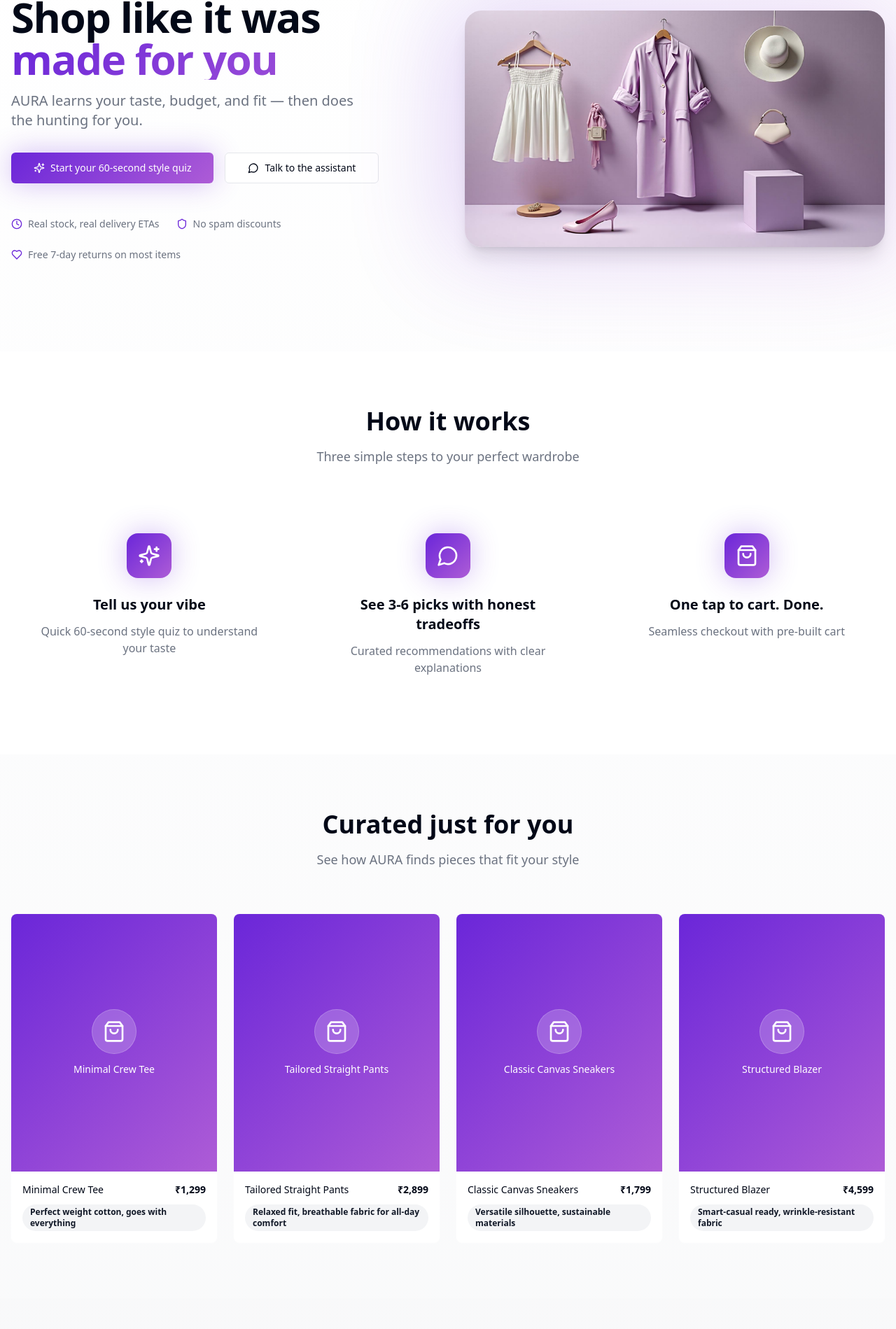
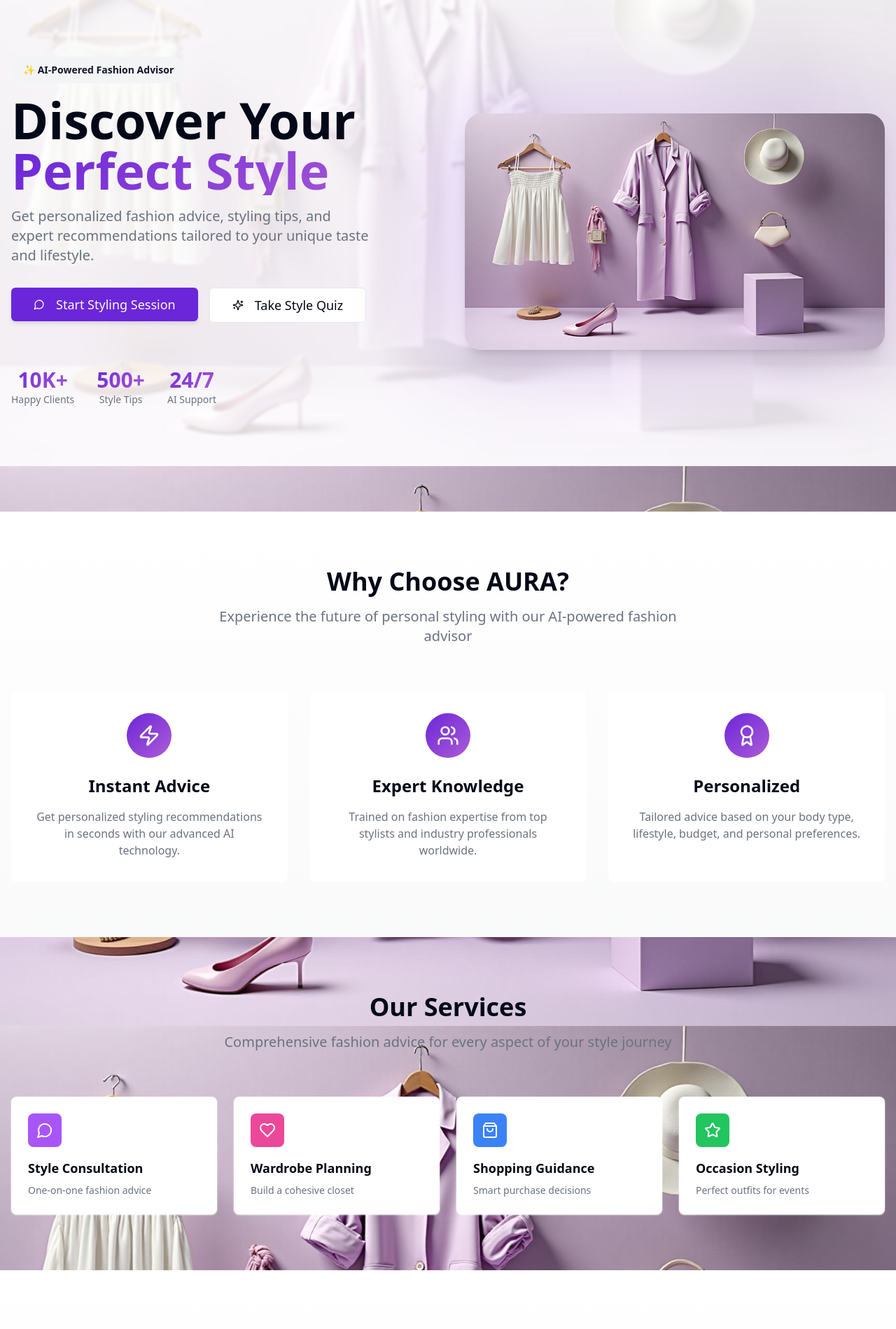
Before and after one commit to F-MAIN987/PicksyAI, a React (Vite) app: page / in a window 1280 px wide. Shown: the part 134-2033 px from the top of the page at 70% size. Built offline with nearby package versions, Linux system fonts and the light colour scheme.

Commit message:
Update UI to match designs
Update the website's UI to align with the provided design examples, focusing on layout, typography, and color schemes.

```diff
--- a/src/pages/Index.tsx
+++ b/src/pages/Index.tsx
@@ -2,121 +2,81 @@ import { useState } from "react";
 import { Button } from "@/components/ui/button";
 import { Card, CardContent } from "@/components/ui/card";
 import { Badge } from "@/components/ui/badge";
-import { Sparkles, MessageCircle, ShoppingBag, Clock, Shield, Heart } from "lucide-react";
+import { Sparkles, MessageCircle, ShoppingBag, Clock, Shield, Heart, Star, ChevronRight, Users, Award, Zap } from "lucide-react";
 import heroImage from "@/assets/hero-image.jpg";
+import Header from "@/components/Header";
 import StyleQuiz from "@/components/StyleQuiz";
 import AssistantChat from "@/components/AssistantChat";
 
 const Index = () => {
-  const [showQuiz, setShowQuiz] = useState(false);
-  const [showChat, setShowChat] = useState(false);
+  const [currentView, setCurrentView] = useState<"home" | "quiz" | "chat">("home");
 
-  const features = [
-    {
-      icon: Sparkles,
-      title: "Tell us your vibe",
-      description: "Quick 60-second style quiz to understand your taste"
-    },
-    {
-      icon: MessageCircle,
-      title: "See 3-6 picks with honest tradeoffs",
-      description: "Curated recommendations with clear explanations"
-    },
-    {
-      icon: ShoppingBag,
-      title: "One tap to cart. Done.",
-      description: "Seamless checkout with pre-built cart"
-    }
-  ];
-
-  const trustFeatures = [
-    { icon: Clock, text: "Real stock, real delivery ETAs" },
-    { icon: Shield, text: "No spam discounts" },
-    { icon: Heart, text: "Free 7-day returns on most items" }
-  ];
-
-  const sampleProducts = [
-    {
-      name: "Minimal Crew Tee",
-      price: "₹1,299",
-      why: "Perfect weight cotton, goes with everything",
-      image: "/api/placeholder/200/240"
-    },
-    {
-      name: "Tailored Straight Pants",
-      price: "₹2,899",
-      why: "Relaxed fit, breathable fabric for all-day comfort",
-      image: "/api/placeholder/200/240"
-    },
-    {
-      name: "Classic Canvas Sneakers",
-      price: "₹1,799",
-      why: "Versatile silhouette, sustainable materials",
-      image: "/api/placeholder/200/240"
-    },
-    {
-      name: "Structured Blazer",
-      price: "₹4,599",
-      why: "Smart-casual ready, wrinkle-resistant fabric",
-      image: "/api/placeholder/200/240"
-    }
-  ];
-
-  if (showQuiz) {
-    return <StyleQuiz onComplete={() => { setShowQuiz(false); setShowChat(true); }} />;
+  if (currentView === "quiz") {
+    return <StyleQuiz onBack={() => setCurrentView("home")} />;
   }
 
-  if (showChat) {
-    return <AssistantChat onBack={() => setShowChat(false)} />;
+  if (currentView === "chat") {
+    return <AssistantChat onBack={() => setCurrentView("home")} />;
   }
 
   return (
-    <div className="min-h-screen bg-subtle-gradient">
+    <div className="min-h-screen">
+      <Header />
+
       {/* Hero Section */}
-      <section className="relative overflow-hidden">
-        <div className="container mx-auto px-4 py-20 lg:py-32">
+      <section className="relative min-h-screen flex items-center">
+        <div className="container mx-auto px-4 py-20">
           <div className="grid lg:grid-cols-2 gap-12 items-center">
             <div className="space-y-8">
               <div className="space-y-4">
-                <h1 className="text-4xl lg:text-6xl font-bold tracking-tight">
-                  Shop like it was
+                <Badge variant="secondary" className="text-sm px-4 py-2">
+                  ✨ AI-Powered Fashion Advisor
+                </Badge>
+                <h1 className="text-5xl lg:text-7xl font-bold leading-tight">
+                  Discover Your
                   <span className="block bg-hero-gradient bg-clip-text text-transparent">
-                    made for you
+                    Perfect Style
                   </span>
                 </h1>
                 <p className="text-xl text-muted-foreground max-w-lg">
-                  AURA learns your taste, budget, and fit — then does the hunting for you.
+                  Get personalized fashion advice, styling tips, and expert recommendations tailored to your unique taste and lifestyle.
                 </p>
               </div>
 
               <div className="flex flex-col sm:flex-row gap-4">
                 <Button
-                  variant="hero"
                   size="lg"
-                  onClick={() => setShowQuiz(true)}
-                  className="group"
+                  className="text-lg px-8 py-6"
+                  onClick={() => setCurrentView("chat")}
                 >
-                  <Sparkles className="w-5 h-5 group-hover:rotate-12 transition-transform" />
-                  Start your 60-second style quiz
+                  <MessageCircle className="mr-2 h-5 w-5" />
+                  Start Styling Session
                 </Button>
                 <Button
-                  variant="subtle"
                   size="lg"
-                  onClick={() => setShowChat(true)}
+                  variant="outline"
+                  className="text-lg px-8 py-6"
+                  onClick={() => setCurrentView("quiz")}
                 >
-                  <MessageCircle className="w-5 h-5" />
-                  Talk to the assistant
+                  <Sparkles className="mr-2 h-5 w-5" />
+                  Take Style Quiz
                 </Button>
               </div>
 
-              {/* Trust Bar */}
-              <div className="flex flex-wrap gap-6 pt-4">
-                {trustFeatures.map((feature, index) => (
-                  <div key={index} className="flex items-center gap-2 text-sm text-muted-foreground">
-                    <feature.icon className="w-4 h-4 text-primary" />
-                    {feature.text}
-                  </div>
-                ))}
+              {/* Stats */}
+              <div className="flex gap-8 pt-8">
+                <div className="text-center">
+                  <div className="text-3xl font-bold bg-hero-gradient bg-clip-text text-transparent">10K+</div>
+                  <div className="text-sm text-muted-foreground">Happy Clients</div>
+                </div>
+                <div className="text-center">
+                  <div className="text-3xl font-bold bg-hero-gradient bg-clip-text text-transparent">500+</div>
+                  <div className="text-sm text-muted-foreground">Style Tips</div>
+                </div>
+                <div className="text-center">
+                  <div className="text-3xl font-bold bg-hero-gradient bg-clip-text text-transparent">24/7</div>
+                  <div className="text-sm text-muted-foreground">AI Support</div>
+                </div>
               </div>
             </div>
 
@@ -124,7 +84,7 @@ const Index = () => {
               <div className="absolute inset-0 bg-hero-gradient rounded-3xl blur-3xl opacity-20 scale-110"></div>
               <img
                 src={heroImage}
-                alt="Curated fashion items"
+                alt="Fashion styling consultation"
                 className="relative rounded-3xl shadow-hero w-full h-auto"
               />
             </div>
@@ -132,23 +92,100 @@ const Index = () => {
         </div>
       </section>
 
-      {/* How it works */}
-      <section className="py-20 bg-background">
+      {/* Features Section */}
+      <section className="py-20 bg-subtle-gradient">
         <div className="container mx-auto px-4">
           <div className="text-center mb-16">
-            <h2 className="text-3xl lg:text-4xl font-bold mb-4">How it works</h2>
-            <p className="text-lg text-muted-foreground">Three simple steps to your perfect wardrobe</p>
+            <h2 className="text-4xl font-bold mb-4">Why Choose AURA?</h2>
+            <p className="text-xl text-muted-foreground max-w-2xl mx-auto">
+              Experience the future of personal styling with our AI-powered fashion advisor
+            </p>
           </div>
 
           <div className="grid md:grid-cols-3 gap-8">
-            {features.map((feature, index) => (
-              <Card key={index} className="border-0 shadow-card hover:shadow-glow transition-all duration-300 hover:-translate-y-1">
-                <CardContent className="p-8 text-center">
-                  <div className="w-16 h-16 bg-hero-gradient rounded-2xl flex items-center justify-center mx-auto mb-6 shadow-glow">
-                    <feature.icon className="w-8 h-8 text-white" />
+            <Card className="border-0 shadow-card hover:shadow-glow transition-all">
+              <CardContent className="p-8 text-center">
+                <div className="w-16 h-16 bg-hero-gradient rounded-full flex items-center justify-center mx-auto mb-6">
+                  <Zap className="w-8 h-8 text-white" />
+                </div>
+                <h3 className="text-2xl font-bold mb-4">Instant Advice</h3>
+                <p className="text-muted-foreground">
+                  Get personalized styling recommendations in seconds with our advanced AI technology.
+                </p>
+              </CardContent>
+            </Card>
+
+            <Card className="border-0 shadow-card hover:shadow-glow transition-all">
+              <CardContent className="p-8 text-center">
+                <div className="w-16 h-16 bg-hero-gradient rounded-full flex items-center justify-center mx-auto mb-6">
+                  <Users className="w-8 h-8 text-white" />
+                </div>
+                <h3 className="text-2xl font-bold mb-4">Expert Knowledge</h3>
+                <p className="text-muted-foreground">
+                  Trained on fashion expertise from top stylists and industry professionals worldwide.
+                </p>
+              </CardContent>
+            </Card>
+
+            <Card className="border-0 shadow-card hover:shadow-glow transition-all">
+              <CardContent className="p-8 text-center">
+                <div className="w-16 h-16 bg-hero-gradient rounded-full flex items-center justify-center mx-auto mb-6">
+                  <Award className="w-8 h-8 text-white" />
+                </div>
+                <h3 className="text-2xl font-bold mb-4">Personalized</h3>
+                <p className="text-muted-foreground">
+                  Tailored advice based on your body type, lifestyle, budget, and personal preferences.
+                </p>
+              </CardContent>
+            </Card>
+          </div>
+        </div>
+      </section>
+
+      {/* Services Section */}
+      <section className="py-20">
+        <div className="container mx-auto px-4">
+          <div className="text-center mb-16">
+            <h2 className="text-4xl font-bold mb-4">Our Services</h2>
+            <p className="text-xl text-muted-foreground max-w-2xl mx-auto">
+              Comprehensive fashion advice for every aspect of your style journey
+            </p>
+          </div>
+
+          <div className="grid md:grid-cols-2 lg:grid-cols-4 gap-6">
+            {[
+              {
+                icon: MessageCircle,
+                title: "Style Consultation",
+                description: "One-on-one fashion advice",
+                color: "bg-purple-500"
+              },
+              {
+                icon: Heart,
+                title: "Wardrobe Planning",
+                description: "Build a cohesive closet",
+                color: "bg-pink-500"
+              },
+              {
+                icon: ShoppingBag,
+                title: "Shopping Guidance",
+                description: "Smart purchase decisions",
+                color: "bg-blue-500"
+              },
+              {
+                icon: Star,
+                title: "Occasion Styling",
+                description: "Perfect outfits for events",
+                color: "bg-green-500"
+              }
+            ].map((service, index) => (
+              <Card key={index} className="border-0 shadow-card hover:shadow-glow transition-all group cursor-pointer">
+                <CardContent className="p-6">
+                  <div className={`w-12 h-12 ${service.color} rounded-lg flex items-center justify-center mb-4 group-hover:scale-110 transition-transform`}>
+                    <service.icon className="w-6 h-6 text-white" />
                   </div>
-                  <h3 className="text-xl font-semibold mb-3">{feature.title}</h3>
-                  <p className="text-muted-foreground">{feature.description}</p>
+                  <h3 className="text-lg font-semibold mb-2">{service.title}</h3>
+                  <p className="text-sm text-muted-foreground">{service.description}</p>
                 </CardContent>
               </Card>
             ))}
@@ -156,36 +193,47 @@ const Index = () => {
         </div>
       </section>
 
-      {/* Preview carousel */}
-      <section className="py-20">
+      {/* Testimonials */}
+      <section className="py-20 bg-subtle-gradient">
         <div className="container mx-auto px-4">
           <div className="text-center mb-16">
-            <h2 className="text-3xl lg:text-4xl font-bold mb-4">Curated just for you</h2>
-            <p className="text-lg text-muted-foreground">See how AURA finds pieces that fit your style</p>
+            <h2 className="text-4xl font-bold mb-4">What Our Clients Say</h2>
+            <p className="text-xl text-muted-foreground">Real feedback from fashion-forward individuals</p>
           </div>
 
-          <div className="grid sm:grid-cols-2 lg:grid-cols-4 gap-6">
-            {sampleProducts.map((product, index) => (
-              <Card key={index} className="group cursor-pointer overflow-hidden border-0 shadow-card hover:shadow-glow transition-all duration-300">
-                  <div className="aspect-[4/5] bg-muted relative overflow-hidden">
-                  <div className="absolute inset-0 bg-gradient-to-t from-black/20 to-transparent opacity-0 group-hover:opacity-100 transition-opacity"></div>
-                  <div className="w-full h-full bg-hero-gradient flex items-center justify-center">
-                    <div className="text-center p-4">
-                      <div className="w-16 h-16 bg-background/20 backdrop-blur-sm rounded-full mx-auto mb-3 flex items-center justify-center border border-white/20">
-                        <ShoppingBag className="w-8 h-8 text-white" />
-                      </div>
-                      <p className="text-sm font-medium text-white">{product.name}</p>
-                    </div>
+          <div className="grid md:grid-cols-3 gap-8">
+            {[
+              {
+                name: "Sarah Thompson",
+                role: "Fashion Enthusiast",
+                content: "AURA completely transformed my wardrobe! The AI gives incredibly personalized advice.",
+                rating: 5
+              },
+              {
+                name: "Mike Chen",
+                role: "Business Professional",
+                content: "Perfect for building a professional wardrobe. The styling tips are spot-on!",
+                rating: 5
+              },
+              {
+                name: "Emma Rodriguez",
+                role: "Creative Director",
+                content: "Love how AURA understands my unique style and helps me express it better.",
+                rating: 5
+              }
+            ].map((testimonial, index) => (
+              <Card key={index} className="border-0 shadow-card">
+                <CardContent className="p-6">
+                  <div className="flex mb-4">
+                    {[...Array(testimonial.rating)].map((_, i) => (
+                      <Star key={i} className="w-4 h-4 fill-yellow-400 text-yellow-400" />
+                    ))}
                   </div>
-                </div>
-                <CardContent className="p-4">
-                  <div className="flex justify-between items-start mb-2">
-                    <h3 className="font-medium text-sm">{product.name}</h3>
-                    <span className="font-semibold text-sm">{product.price}</span>
+                  <p className="text-muted-foreground mb-4">"{testimonial.content}"</p>
+                  <div>
+                    <div className="font-semibold">{testimonial.name}</div>
+                    <div className="text-sm text-muted-foreground">{testimonial.role}</div>
                   </div>
-                  <Badge variant="secondary" className="text-xs">
-                    {product.why}
-                  </Badge>
                 </CardContent>
               </Card>
             ))}
@@ -193,14 +241,53 @@ const Index = () => {
         </div>
       </section>
 
-      {/* Privacy note */}
-      <section className="py-12 bg-muted/30">
-        <div className="container mx-auto px-4 text-center">
-          <p className="text-sm text-muted-foreground">
-            Your preferences live on your device unless you choose to save them.
-          </p>
+      {/* CTA Section */}
+      <section className="py-20">
+        <div className="container mx-auto px-4">
+          <div className="bg-hero-gradient rounded-3xl p-12 text-center text-white">
+            <h2 className="text-4xl font-bold mb-4">Ready to Transform Your Style?</h2>
+            <p className="text-xl opacity-90 mb-8 max-w-2xl mx-auto">
+              Join thousands of fashion-forward individuals who trust AURA for their styling needs.
+            </p>
+            <div className="flex flex-col sm:flex-row gap-4 justify-center">
+              <Button
+                size="lg"
+                variant="secondary"
+                className="text-lg px-8 py-6"
+                onClick={() => setCurrentView("chat")}
+              >
+                <MessageCircle className="mr-2 h-5 w-5" />
+                Get Started Free
+              </Button>
+              <Button
+                size="lg"
+                variant="outline"
+                className="text-lg px-8 py-6 bg-white/10 border-white/20 text-white hover:bg-white/20"
+                onClick={() => setCurrentView("quiz")}
+              >
+                <Sparkles className="mr-2 h-5 w-5" />
+                Take Style Quiz
+              </Button>
+            </div>
+          </div>
         </div>
       </section>
+
+      {/* Footer */}
+      <footer className="py-12 border-t bg-background">
+        <div className="container mx-auto px-4">
+          <div className="text-center">
+            <h3 className="text-2xl font-bold bg-hero-gradient bg-clip-text text-transparent mb-4">AURA</h3>
+            <p className="text-muted-foreground mb-6">Your AI-powered personal fashion stylist</p>
+            <div className="flex justify-center gap-8 text-sm text-muted-foreground">
+              <span>Privacy Policy</span>
+              <span>Terms of Service</span>
+              <span>Contact</span>
+              <span>About</span>
+            </div>
+          </div>
+        </div>
+      </footer>
     </div>
   );
 };
```
Also changed, not shown: src/components/StyleQuiz.tsx (+12 -2 lines).
